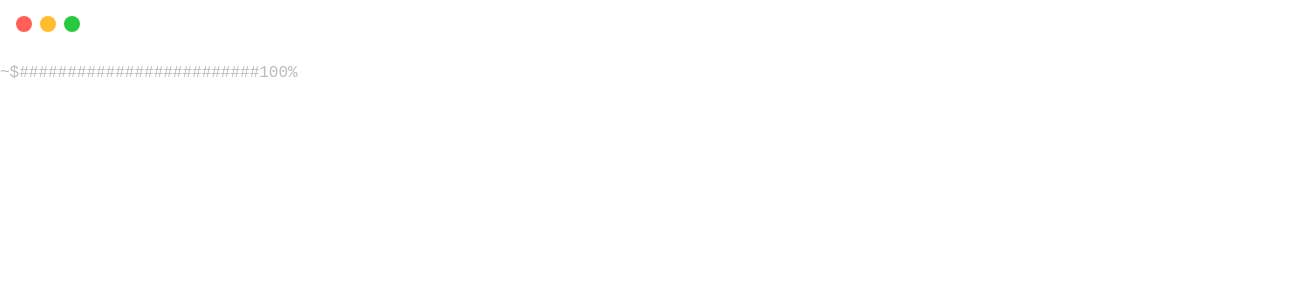
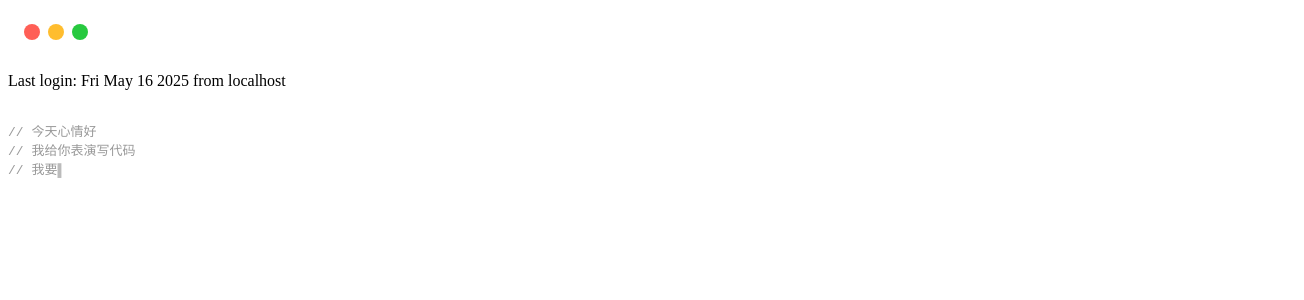
Before and after one commit to BigBaiDog/vite-project, a Vue app: page / in a window 1280 px wide. Shown: the top 300 px of the page, 1304 px wide, since content can reach past the window. Built offline with nearby package versions, Linux system fonts and the light colour scheme.

Commit message:
完成基本功能

```diff
--- a/src/App.vue
+++ b/src/App.vue
@@ -1,10 +1,51 @@
 <script setup lang="ts">
-import Terminal from './components/Terminal.vue';
+import { ref, onMounted } from 'vue'
+import TopBar from './components/TopBar.vue'
+import LastLogin from './components/LastLogin.vue'
+import CodeTyping from './components/CodeTyping.vue'
+import Executions from './components/Executions.vue'
+import ProgressBar from './components/ProgressBar.vue'
+import '@fontsource-variable/jetbrains-mono'
+
+const completed = ref({
+    login: false,
+    typing: false,
+    execution: false
+})
+const begin = ref(false)
+
+onMounted(() => {
+    setTimeout(() => {
+        begin.value = true
+    }, 500)
+})
 </script>
 
 <template>
-  <Terminal></Terminal>
+    <TopBar></TopBar>
+    <LastLogin :previousEvent="begin" @complete="completed.login = true"></LastLogin>
+    <CodeTyping :previousEvent=completed.login @complete="completed.typing = true"></CodeTyping>
+    <Executions :previousEvent=completed.typing @complete="completed.execution = true"></Executions>
+    <ProgressBar :previousEvent="completed.execution"></ProgressBar>
 </template>
 
-<style scoped>
+<style scoped lang="less">
+// div {
+//     position: fixed;
+//     top: 0;
+//     left: 0;
+//     width: 100%;
+//     height: 100%;
+//     // background: #263238;
+// }
+
+// .code {
+//     color: #BBB;
+//     font-family: 'JetBrains Mono Variable', monospace;
+//     // line-height: 1.2;
+//     // text-shadow: 1px 1px 5px;
+//     // font-family: 'Roboto Mono', 'Menlo', 'Monaco', Courier, monospace !important;
+//     // font-weight: 500 !important;
+//     // font-size: 16px ;
+// <!-- } -->
 </style>
--- a/src/assets/data.ts
+++ b/src/assets/data.ts
@@ -5,8 +5,7 @@ interface execution{
   visible: boolean
 }
 const data: { [key: string]: string | Array<execution> } = {
-  code:
-    `
+  code:`
 // 今天心情好
 // 我给你表演写代码
 // 我要开始写啦
@@ -16,8 +15,7 @@ const { 😆, 🤗 } = 🌎;
 Utils.marry(😆,🤗);
 Utils.generateInvitation(😆,🤗);
 // 好了我写完了
-// 我要开始运行啦
-`,
+// 我要开始运行啦`,
   executions: [{
     name: '初始化',
     time: '',
--- /dev/null
+++ b/src/components/CodeTyping.vue
@@ -0,0 +1,68 @@
+<script setup lang="ts">
+import { ref, computed, watchEffect } from 'vue'
+import Prism from "prismjs"
+import 'prismjs/themes/prism-tomorrow.css'
+// import 'prismjs/themes/prism-okaidia.css'
+import '@fontsource-variable/jetbrains-mono'
+import data from '../assets/data'
+
+const emit = defineEmits(['complete'])
+const { previousEvent = false } = defineProps<{
+    previousEvent: boolean
+}>()
+const currentCode = ref('')
+const isCursorVisible = ref('none')
+const codeWithCursor = computed(() => {
+    let highlightedCode = Prism.highlight(
+        currentCode.value,
+        Prism.languages.javascript
+    )
+    return `${highlightedCode}<span class="cursor" style="display:${isCursorVisible.value}">▌</span>`
+})
+function typingAnimation(codeContent: string): Promise<void> {
+    return new Promise((resolve) => {
+        let count = 0, typingCount = 0
+        let step = () => {
+            let randomNumber = Math.round(Math.random() * 6)
+            if (count % 2 === 0 && randomNumber % 6 === 0) {
+                currentCode.value = codeContent.substring(0, typingCount++)
+            }
+            count++
+            if (typingCount <= codeContent.length) {
+                requestAnimationFrame(step)
+            } else {
+                resolve()
+            }
+        }
+        requestAnimationFrame(step)
+    })
+}
+
+watchEffect(async () => {
+    if (previousEvent) {
+        isCursorVisible.value = 'line'
+        await typingAnimation(data.code as string)
+        isCursorVisible.value = 'none'
+        emit('complete')
+    }
+})
+</script>
+
+<template>
+    <pre>
+        <code v-html="codeWithCursor"></code>
+     </pre>
+</template>
+
+<style lang="less">
+.cursor {
+    color: #BBB;
+    animation: blink 500ms step-end infinite;
+}
+
+@keyframes blink {
+    50% {
+        opacity: 0;
+    }
+}
+</style>
--- a/src/components/Executions.vue
+++ b/src/components/Executions.vue
@@ -1,46 +1,47 @@
 <script setup lang="ts">
-import data from '../assets/data';
-import { onMounted, ref } from 'vue';
+import { ref, watchEffect, defineEmits } from 'vue'
+import data from '../assets/data'
 
+const emit = defineEmits(['complete'])
+const { previousEvent = false } = defineProps<{
+    previousEvent: boolean
+}>()
 class Execution {
-    visible: boolean = false;
-    time: string = '';
-    name: string;
-    duration: number = 0;
-    constructor(name: string, duration?: number) {
-        this.name = name;
-        if (duration !== undefined) {
-            this.duration = duration;
-        }
+    visible: boolean = false
+    time: string = ''
+    name: string
+    duration: number = 0
+    constructor(name: string) {
+        this.name = name
     }
     getRandomNumber(): number {
-        const randomNumber = Math.random() * (500 - 300) + 300; // 生成200到300之间的随机数
-        return parseFloat(randomNumber.toFixed(2)); // 精确到小数点后两位
+        const randomNumber = Math.random() * (500 - 300) + 300
+        return parseFloat(randomNumber.toFixed(2))
     }
     run(): Promise<void> {
         return new Promise((resolve) => {
-            this.time = new Date().toLocaleTimeString();
-            this.duration = this.getRandomNumber();
+            this.time = new Date().toLocaleTimeString()
+            this.duration = this.getRandomNumber()
             setTimeout(() => {
-                this.visible = true;
-                resolve();
-            }, this.duration);
-        });
+                this.visible = true
+                resolve()
+            }, this.duration)
+        })
     }
 }
-
 const executions = ref<Execution[]>([]);
 (data.executions as Array<{ name: string }>).forEach((execution) => {
-    executions.value.push(new Execution(execution.name));
-});
+    executions.value.push(new Execution(execution.name))
+})
 
-onMounted(async () => {
-    await executions.value[0].run();
-    await executions.value[1].run();
-    await executions.value[2].run();
-
-});
-
+watchEffect(async () => {
+    if (previousEvent) {
+        await executions.value[0].run()
+        await executions.value[1].run()
+        await executions.value[2].run()
+        emit('complete')
+    }
+})
 </script>
 
 <template>
--- /dev/null
+++ b/src/components/LastLogin.vue
@@ -0,0 +1,26 @@
+<script setup lang="ts">
+import { ref,watchEffect } from 'vue'
+
+const emit = defineEmits(['complete'])
+const { previousEvent = false } = defineProps<{
+    previousEvent: boolean
+}>()
+
+const date = (new Date()).toDateString()
+const ip = location.hostname
+const connected = ref(false)
+
+watchEffect(async () => {
+    if (previousEvent) {
+        connected.value = true
+        emit('complete')
+    }
+})
+</script>
+
+<template>
+    <p v-if="connected">Last login: {{ date }} from {{ ip }}</p>
+    <p v-else>Connecting ...</p>
+</template>
+
+<style lang="less"></style>
--- a/src/components/ProgressBar.vue
+++ b/src/components/ProgressBar.vue
@@ -1,46 +1,49 @@
 <script setup lang="ts">
-import {onMounted ,computed,ref} from 'vue';
+import { ref, watchEffect, computed } from 'vue'
 
-let progress=ref('-------------------------');
-
-const percentage = computed(() => {
-    const hashL = progress.value.split('').filter(c => c === '#').length;
-    return Math.floor((hashL / progress.value.length) * 100);
-});
-
+const { previousEvent = false } = defineProps<{
+    previousEvent: boolean
+}>()
+const visible = ref(false)
+const progress = ref('-------------------------')
+const percentage = computed((): number => {
+    const hashL = progress.value.split('').filter(c => c === '#').length
+    return Math.floor((hashL / progress.value.length) * 100)
+})
 function startLoading(): Promise<void> {
-    return new Promise((resolve) => {
-        let count: number= 0;
-        let rafId :number
-        const step = () => {
-            if (progress.value.indexOf('-') === -1) {
-                cancelAnimationFrame(rafId);
-                resolve();
+    return new Promise(resolve => {
+        let count: number = 0
+        let rafId: number
+        let step = () => {
+            if (progress.value.indexOf('-') !== -1) {
+                if (count % 10 === 0) {
+                    progress.value = progress.value.replace('-', '#')
+                }
+                count++
+                rafId = requestAnimationFrame(step)
             } else {
-                if (count % 3 === 0) {
-                    progress.value = progress.value.replace('-', '#');
-                }
-                count++;
-                rafId = requestAnimationFrame(step);
+                cancelAnimationFrame(rafId)
+                resolve
             }
-        };
-        rafId = requestAnimationFrame(step);
-    });
+        }
+        rafId = requestAnimationFrame(step)
+    })
 }
 
-onMounted(async () => {
-    await startLoading();
-});
+watchEffect(() => {
+    if (previousEvent) {
+        visible.value = true
+        startLoading()
+    }
+})
 </script>
 
 <template>
-    <p class="code">
+    <p v-show="visible">
         <span class="prompt">~$</span>
-        <span class="">{{ progress }}</span>
+        <span class="progress">{{ progress }}</span>
         <span class="percentage">{{ percentage }}%</span>
     </p>
 </template>
 
-<style scoped lang="less">
-
-</style>
+<style scoped lang="less"></style>
--- a/src/components/TopBar.vue
+++ b/src/components/TopBar.vue
@@ -1,5 +1,4 @@
 <script setup lang="ts">
-
 </script>
 
 <template>
--- a/src/vite-env.d.ts
+++ b/src/vite-env.d.ts
@@ -1,3 +1,3 @@
 /// <reference types="vite/client" />
-declare module 'prismjs';
+declare module 'prismjs'
 declare module '@fontsource-variable/jetbrains-mono'
```
Also changed, not shown: package.json (+6 -9 lines).
